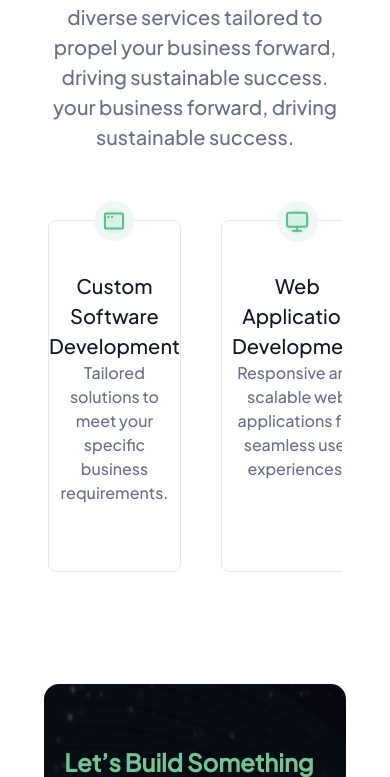
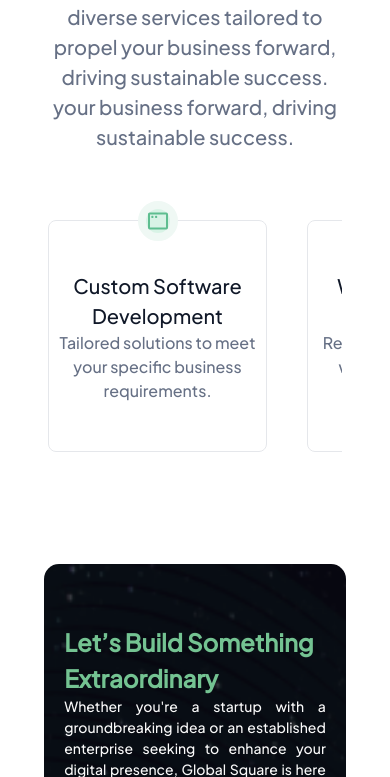
Before and after one commit to KiranDhungana/globalsqit, a PHP site: page / in a window 390 px wide. Shown: the part 3961-4738 px from the top of the page. Run offline with PHP 8.4, Linux system fonts and the light colour scheme; some libraries are stand-ins or nearby versions.

Commit message:
our service changes

```diff
--- a/index.php
+++ b/index.php
@@ -351,7 +351,7 @@ left:450px;
         </div>
 
 
-         <div class="md:mx-[132px] mx-[48px] md:grid grid-cols-3 flex flex-row   pt-[20px] gap-[40px] overflow-x-auto md:overflow-x-hidden   justify-between mb-[64px] mt-[48px]">
+         <div class="md:mx-[132px] mx-[48px] md:grid grid-cols-3 flex flex-row   pt-[20px] gap-[40px] overflow-x-auto md:overflow-x-hidden   justify-between mb-[64px] mt-[48px] scrol">
             <div  class="mainblock flex flex-col gap-[30px] items-center border-[1px]  rounded-[8px] ">
                 <div class="iconnew " style="border-radius: 28px;border: 8px solid #EFF8F4;background: #D8F3E6;" >
               <svg class="h-[24px] w-[24px]" xmlns="http://www.w3.org/2000/svg" width="24" height="24"
@@ -375,8 +375,10 @@ left:450px;
                 </svg>
                 </div>
 
-                <div class="text-[20px] text-[#101828] mt-[50px] md:px-[10px] text-center font-[500]">
-                    Custom Software Development
+                <div class="text-[20px] text-[#101828] mt-[50px] md:px-[10px] text-center font-[500] min-[320px]:w-[217px] sm:w-full">
+                   <span>
+                   Custom Software Development
+                   </span>
                     <div class="text-[#667085] pb-[24px] font-[400] text-[16px]  w-auto">
                         Tailored solutions to meet your specific business requirements.
                     </div>
@@ -392,7 +394,7 @@ left:450px;
                 </svg>
                 </div>
 
-                <div class="text-[20px] text-[#101828] mt-[50px] px-[10px] text-center font-[500]">
+                <div class="text-[20px] text-[#101828] mt-[50px] px-[10px] text-center font-[500] min-[320px]:w-[217px] sm:w-full">
                 Web Application Development
                     <div class="text-[#667085] pb-[24px] font-[400] text-[16px]  w-auto">
                     Responsive and scalable web applications for seamless user experiences.
@@ -408,7 +410,7 @@ left:450px;
           </svg>
                 </div>
 
-                <div class="text-[20px] text-[#101828] mt-[50px] px-[10px] text-center font-[500]">
+                <div class="text-[20px] text-[#101828] mt-[50px] px-[10px] text-center font-[500] min-[320px]:w-[217px] sm:w-full">
                 Mobile App Development
                     <div class="text-[#667085]  pb-[24px] font-[400] text-[16px]  w-auto">
                     Native and cross-platform mobile apps that engage and captivate users.
@@ -430,7 +432,7 @@ left:450px;
 </svg>
                 </div>
 
-                <div class="text-[20px] text-[#101828] mt-[50px] px-[10px] text-center font-[500]">
+                <div class="text-[20px] text-[#101828] mt-[50px] px-[10px] text-center font-[500] min-[320px]:w-[217px] sm:w-full">
                 UI/UX Design
                     <div class="text-[#667085] pb-[24px] font-[400] text-[16px]  w-auto">
                     Intuitive and visually appealing designs that enhance user satisfaction.                    </div>
@@ -451,7 +453,7 @@ left:450px;
 </svg>
                 </div>
 
-                <div class="text-[20px] text-[#101828] mt-[50px] px-[10px] text-center font-[500]">
+                <div class="text-[20px] text-[#101828] mt-[50px] px-[10px] text-center font-[500] min-[320px]:w-[217px] sm:w-full ">
                 Quality Assurance
                     <div class="text-[#667085] pb-[24px] font-[400] text-[16px]  w-auto">
                     Rigorous testing processes to ensure the reliability and performance of your software.
```
